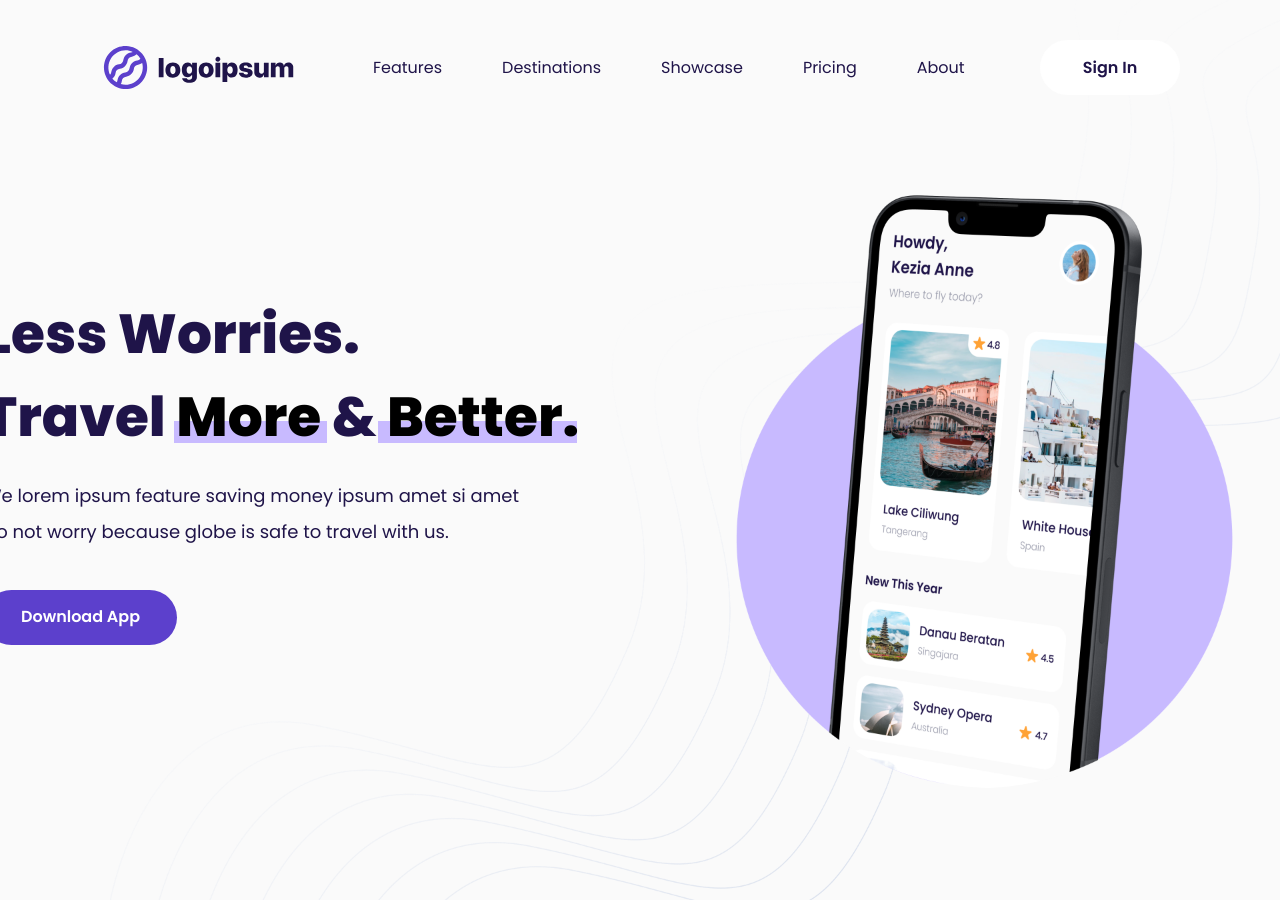
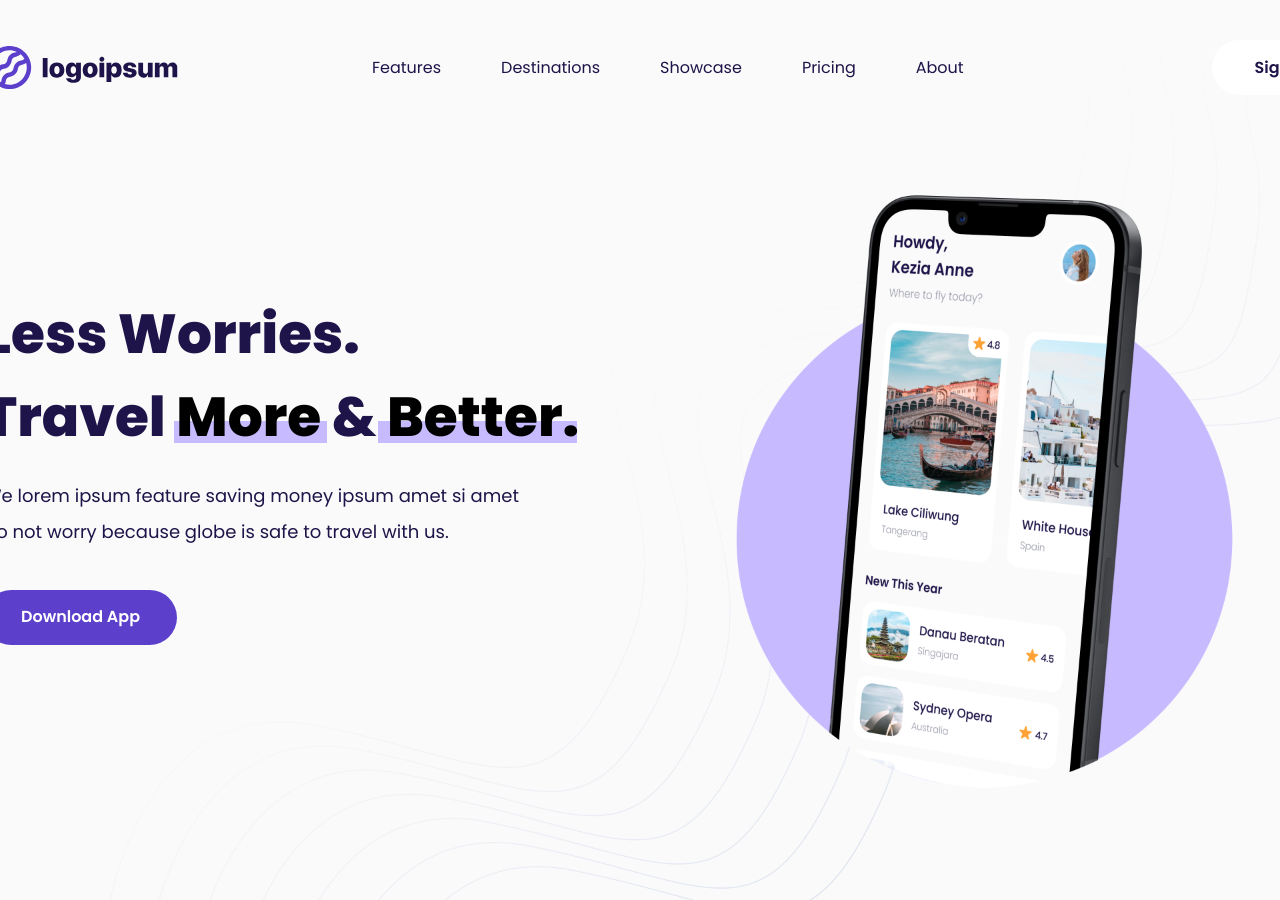
Before and after one commit to cakfan/headers-airplane, a website: page src/index.html in a window 1280 px wide. Shown: the top 900 px of the page. Drawn offline with Linux system fonts and the light colour scheme.

Commit message:
fix: navbar margin

```diff
--- a/src/index.html
+++ b/src/index.html
@@ -19,7 +19,7 @@
     </div>
     <header class="flex justify-center">
       <div class="w-[1512px] px-[100px]">
-        <nav class="flex items-center justify-between mt-10">
+        <nav class="flex items-center mt-10">
           <a href="#" class="h-[51px] w-[197.63px] shrink-0">
             <img
               src="./assets/images/icons/logo.svg"
@@ -27,7 +27,9 @@
               class="h-[51px] w-[197.63px]"
             />
           </a>
-          <ul class="flex items-center gap-10 text-[16px] leading-6">
+          <ul
+            class="flex items-center ml-[180.37px] mr-[238px] gap-10 text-[16px] leading-6"
+          >
             <li>
               <a
                 href="#"
@@ -66,7 +68,7 @@
           </ul>
           <a
             href="#"
-            class="bg-white flex items-center justify-center h-[55px] w-[140px] rounded-[50px] text-[16px] leading-6 font-semibold transition-all duration-300 hover:shadow-secondary"
+            class="bg-white flex items-center justify-center h-[55px] w-[140px] shrink-0 rounded-[50px] text-[16px] leading-6 font-semibold transition-all duration-300 hover:shadow-secondary"
             >Sign In</a
           >
         </nav>
--- a/src/input.css
+++ b/src/input.css
@@ -17,7 +17,7 @@
   --color-accent: var(--accent);
   --color-muted: var(--muted);
   --shadow-primary: 0 4px 10px 0 rgba(92, 64, 204, 0.8);
-  --shadow-secondary: 0 4px 10px 0 rgba(31, 20, 73, 0.8);
+  --shadow-secondary: 0 4px 10px 0 rgba(150, 152, 169, 0.8);
 }
 
 @layer base {
```
Also changed, not shown: src/output.css.
